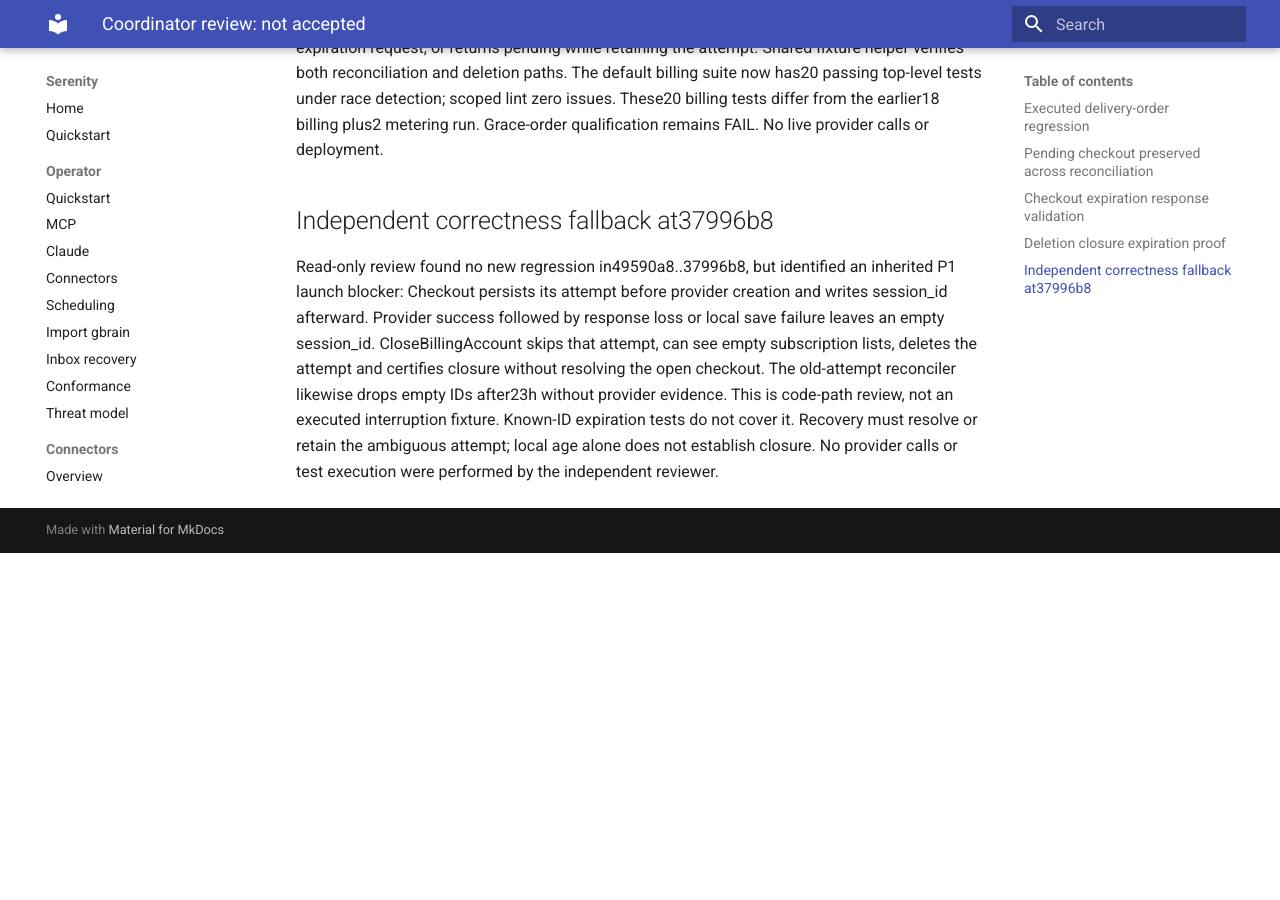
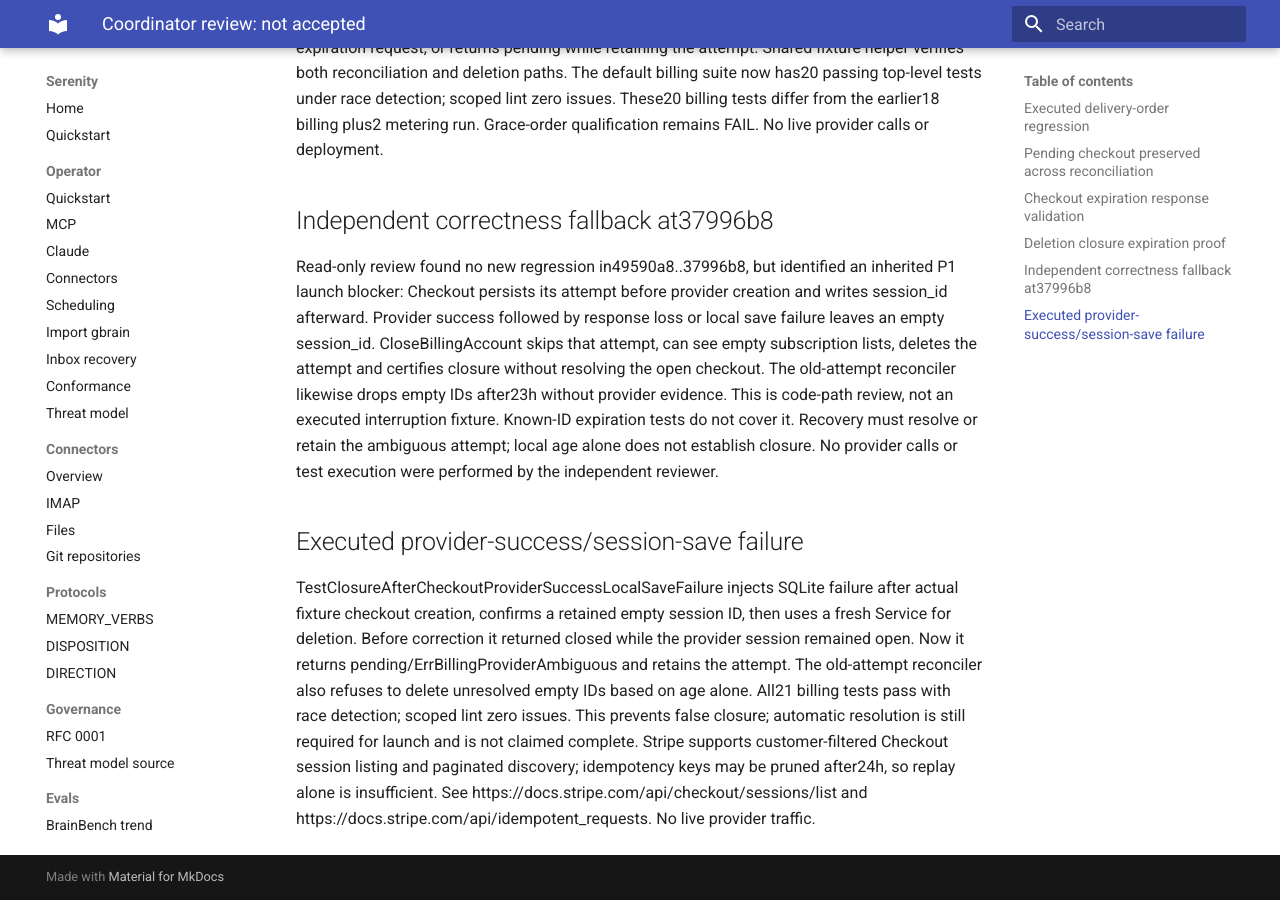
Before and after one commit to sirerun/serenity, an MkDocs documentation site: the page built from docs/launch/evidence/T23.47/coordinator-review.md, in a window 1280 px wide and 900 px high, scrolled down 2038 px. Built offline with MkDocs 1.6.1 and Material for MkDocs 9.7.7, drawn with Linux system fonts in a browser that asks for light colours; before the commit the page ends 2591 px from its top, so only the background shows below that.

Commit message:
Record interrupted checkout safety regression and remaining recovery work

```diff
--- a/docs/launch/evidence/T23.47/coordinator-review.md
+++ b/docs/launch/evidence/T23.47/coordinator-review.md
@@ -36,3 +36,7 @@
 ## Independent correctness fallback at37996b8
 
 Read-only review found no new regression in49590a8..37996b8, but identified an inherited P1 launch blocker: Checkout persists its attempt before provider creation and writes session_id afterward. Provider success followed by response loss or local save failure leaves an empty session_id. CloseBillingAccount skips that attempt, can see empty subscription lists, deletes the attempt and certifies closure without resolving the open checkout. The old-attempt reconciler likewise drops empty IDs after23h without provider evidence. This is code-path review, not an executed interruption fixture. Known-ID expiration tests do not cover it. Recovery must resolve or retain the ambiguous attempt; local age alone does not establish closure. No provider calls or test execution were performed by the independent reviewer.
+
+## Executed provider-success/session-save failure
+
+TestClosureAfterCheckoutProviderSuccessLocalSaveFailure injects SQLite failure after actual fixture checkout creation, confirms a retained empty session ID, then uses a fresh Service for deletion. Before correction it returned closed while the provider session remained open. Now it returns pending/ErrBillingProviderAmbiguous and retains the attempt. The old-attempt reconciler also refuses to delete unresolved empty IDs based on age alone. All21 billing tests pass with race detection; scoped lint zero issues. This prevents false closure; automatic resolution is still required for launch and is not claimed complete. Stripe supports customer-filtered Checkout session listing and paginated discovery; idempotency keys may be pruned after24h, so replay alone is insufficient. See https://docs.stripe.com/api/checkout/sessions/list and https://docs.stripe.com/api/idempotent_requests. No live provider traffic.
```
